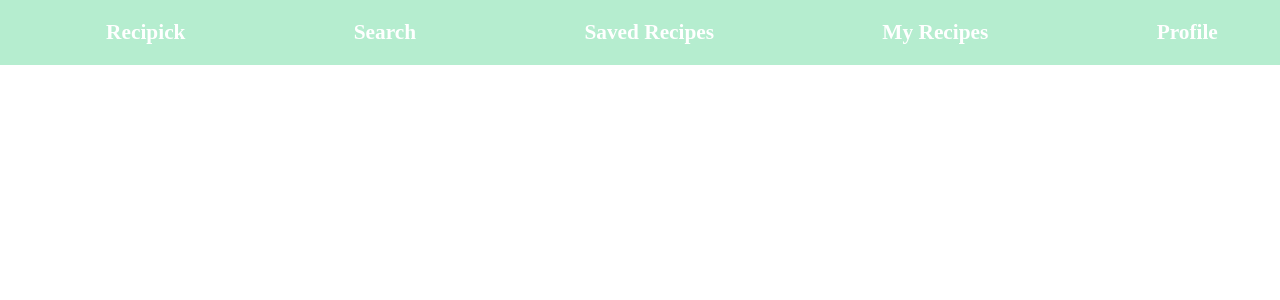
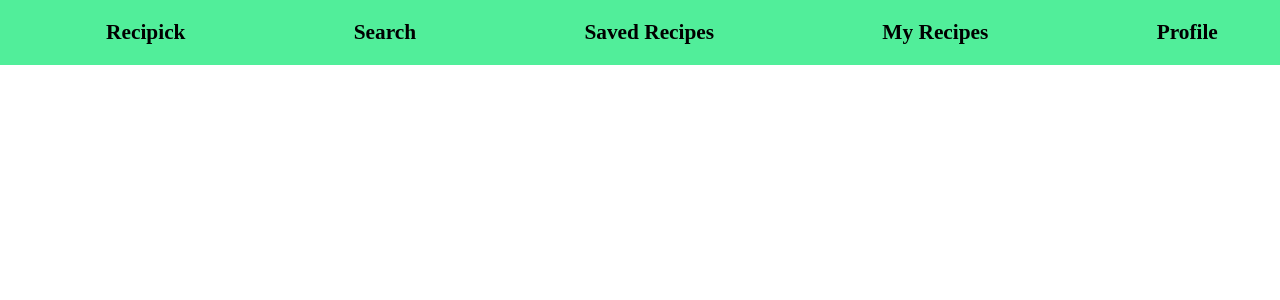
Before and after one commit to Da-Justin-Lin/CS4640-Project, a PHP site: page /base.html in a window 1280 px wide; the page is wider, and only the part inside the window is pictured. Shown: the top 300 px of that part. Run offline with PHP 8.4, Linux system fonts and the light colour scheme.

Commit message:
changed colors

```diff
--- a/styles/main.css
+++ b/styles/main.css
@@ -48,7 +48,7 @@ table {
 }
 
 nav {
-    background-color: rgb(181, 237, 207);
+    background-color: rgb(81, 238, 154);
     text-align: center;
     font-size: 16pt;
     padding: 22px;
@@ -59,7 +59,7 @@ nav {
     width:100%;
 }
 nav a {
-    color:#ffffff;
+    color:#000000;
     font-weight: bold;
     text-decoration: none;
 }
```
